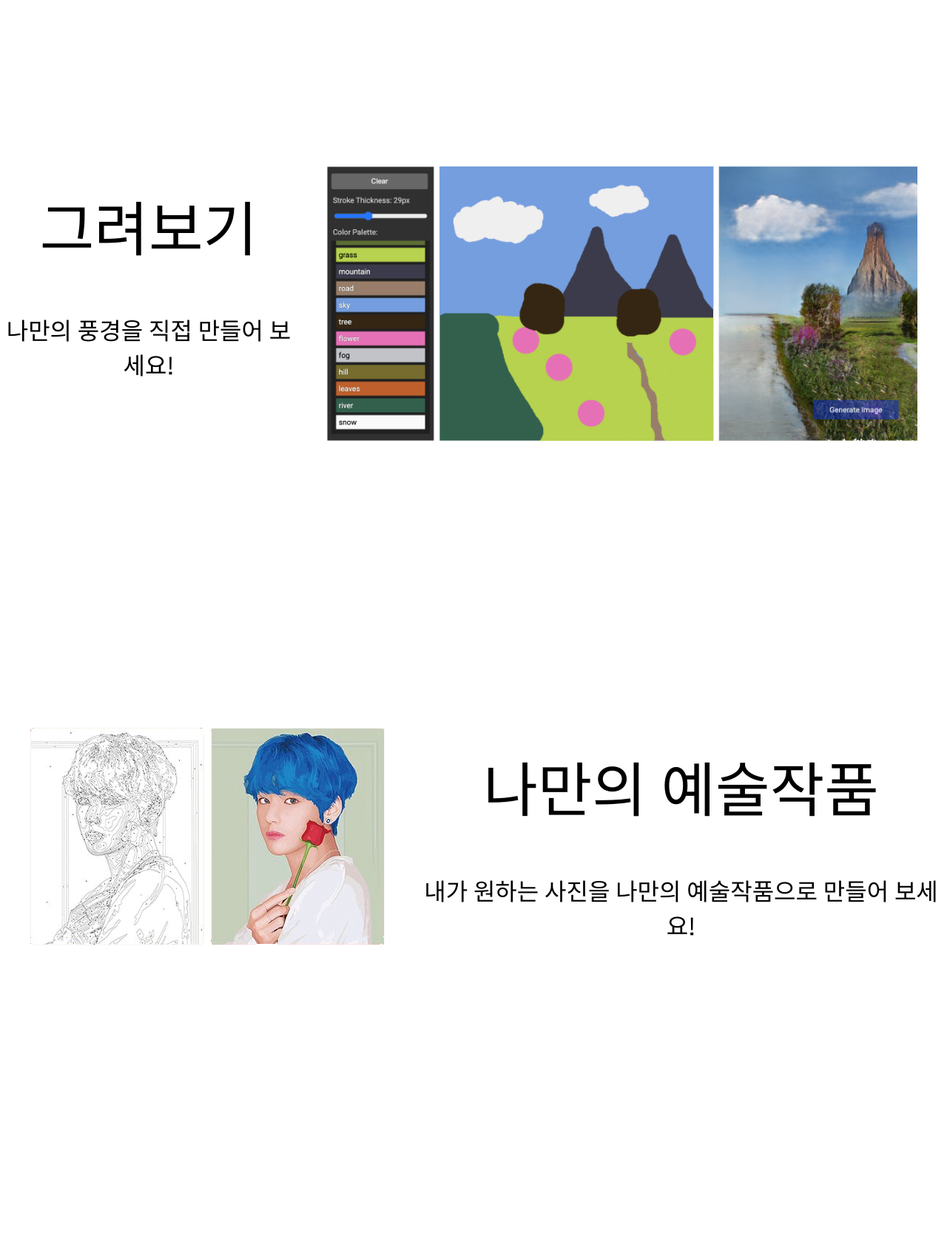
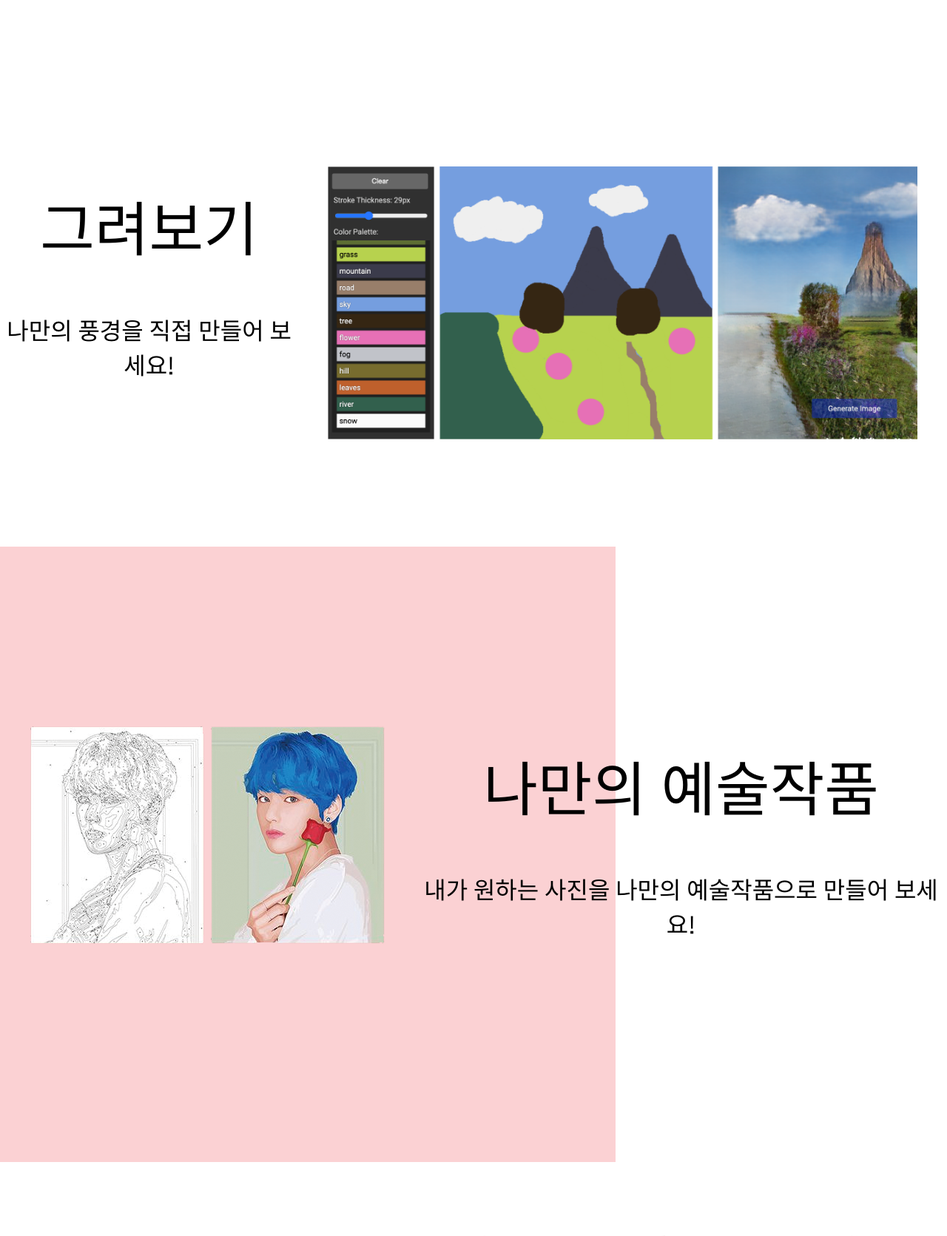
Before and after one commit to hopaom/DrawImg, a Django app: page / in a window 1280 px wide. Shown: the part 941-2612 px from the top of the page at 74% size. Run offline with Django 3.2, Linux system fonts and the light colour scheme; parts of the project's set-up code (start-up, migrations or seed data) failed here and were passed over.

Commit message:
추가 - 사각형 모양 스타일 추가

```diff
--- a/static/drawapp/css/firstpage_pc.css
+++ b/static/drawapp/css/firstpage_pc.css
@@ -54,6 +54,20 @@
         justify-content: center;
     }
 
+    #color-box {
+        top: 210vh;
+        right: 35vw;
+        width: 65%;
+        position: absolute;
+        z-index: -1;
+    }
+    #color-box:after {
+        content: "";
+        display: block;
+        background: #FBD1D3;
+        padding-bottom: 100%;
+    }
+
     .container footer {
         margin-top: 150px;
         height: 80vh;
--- a/templates/drawapp/firstpage.html
+++ b/templates/drawapp/firstpage.html
@@ -30,26 +30,27 @@
                 <p>나만의 풍경을 직접 만들어 보세요!</p>
             </article>
             <figure class="fade-left">
-                <img src="/static/drawapp/img/04.png" alt="img01" style="width: 900px">
+                <img src="/static/drawapp/img/04.png" alt="img01" style="width: 70vw;">
             </figure>
         </section>
         <section class="cbp-so-section">
             <figure class="fade-right">
                 <img src="/static/drawapp/img/01.png" alt="img01">
             </figure>
+            <div id="color-box"></div>
             <article class="fade-left">
                 <h2>나만의 예술작품</h2>
                 <p>내가 원하는 사진을 나만의 예술작품으로 만들어 보세요!</p>
             </article>
         </section>
-        <div id="color-box"></div>
+
         <section class="cbp-so-section">
             <article class="fade-right">
                 <h2>DIY 피포 페인팅</h2>
                 <p>원하는 작품을 직접 그려볼까요?</p>
             </article>
             <figure class="fade-left">
-                <img src="/static/drawapp/img/01.png" alt="img01" style="width: 800px">
+                <img src="/static/drawapp/img/01.png" alt="img01" style="width: 40vw">
             </figure>
         </section>
     </div>
```
